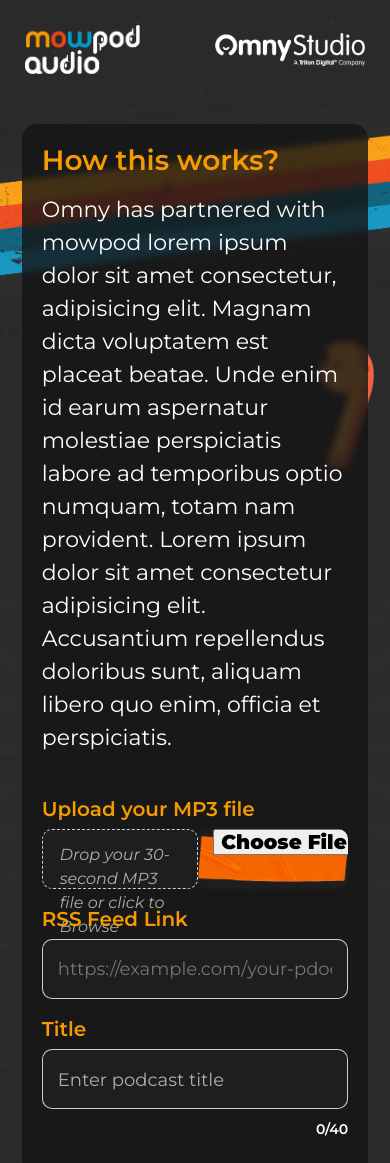
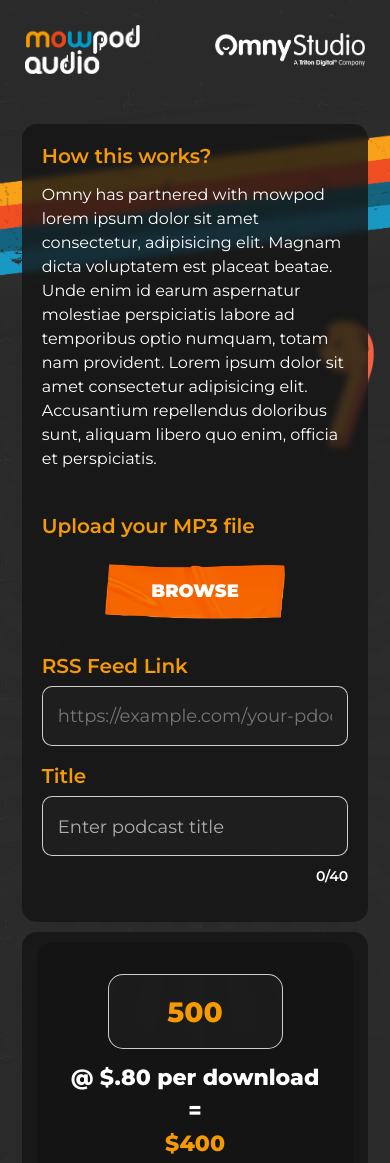
Before and after one commit to snjamsen/omni-studio, a website: page index.html in a window 390 px wide. Shown: the top 1163 px of the page. Drawn offline with Linux system fonts and the light colour scheme.

Commit message:
finish upload button

```diff
--- a/assets/js/main.js
+++ b/assets/js/main.js
@@ -24,44 +24,6 @@
 
 // File input
 
-// dragover and dragenter events need to have 'preventDefault' called
-// in order for the 'drop' event to register.
-// See: https://developer.mozilla.org/en-US/docs/Web/Guide/HTML/Drag_operations#droptargets
-dropContainer.ondragover = dropContainer.ondragenter = function(evt) {
-  evt.preventDefault();
-};
-
-dropContainer.ondrop = function(evt) {
-  // pretty simple -- but not for IE :(
-  fileInput.files = evt.dataTransfer.files;
-
-  // If you want to use some of the dropped files
-  const dT = new DataTransfer();
-  dT.items.add(evt.dataTransfer.files[0]);
-  dT.items.add(evt.dataTransfer.files[3]);
-  fileInput.files = dT.files;
-
-  evt.preventDefault();
-};
-
-
-
-//TODO: Delete before deploy -->
-// Episodes dropdown list
-function show_list() {
-  var episodes = document.getElementById("episodes_id");
-
-  if (episodes.style.display == "block") {
-    episodes.style.display = "none";
-  } else {
-    episodes.style.display = "block";
-  }
-}
-window.onclick = function (event) {
-  if (!event.target.matches(".dropdown_button")) {
-    document.getElementById("episodes_id").style.display = "none";
-  }
-};
 
 // Boost calculate
 let boostResult = document.querySelector(".boost__counter--sum");
--- a/assets/styles/main.css
+++ b/assets/styles/main.css
@@ -105,7 +105,7 @@
     background-color: var(--transparent-gray);
     border-radius: 15px;
 
-    padding: 35px 55px;
+    padding: 35px;
     margin: 10px auto;
     min-width: 300px;
 
@@ -115,7 +115,7 @@
 
 @media screen and (max-width: 1074px) {
     .main>div {
-        padding: 30px 35px;
+        padding: 30px 25px;
     }
 }
 
@@ -128,7 +128,7 @@
 
 @media screen and (max-width: 760px) {
     .main>div {
-        padding: 30px 30px;
+        padding: 25px;
     }
 }
 
@@ -150,8 +150,32 @@
 }
 
 .title-form .how-this-works p {
-    font-size: 22px;
+    font-size: 20px;
     font-weight: 400;
+}
+
+@media screen and (max-width: 920px) {
+    .title-form .how-this-works h4 {
+        font-size: 24px;
+    }
+}
+
+@media screen and (max-width: 740px) {
+    .title-form .how-this-works h4 {
+        font-size: 22px;
+    }
+    .title-form .how-this-works p {
+        font-size: 18px;
+    }
+}
+
+@media screen and (max-width: 500px) {
+    .title-form .how-this-works h4 {
+        font-size: 20px;
+    }
+    .title-form .how-this-works p {
+        font-size: 16px;
+    }
 }
 
 .title-form label {
@@ -307,51 +331,110 @@
 
 .file-upload--container {
     display: flex;
+    justify-content: space-between;
     align-items: center;
+    gap: 20px;
 
     margin-bottom: 15px;
 }
 
 .drop-container {
+    display: flex;
+    align-items: center;
+
     border: 1px dashed var(--input-border);
     border-radius: 10px;
     background-color: var(--input-gray);
+    cursor: pointer;
 
     height: 60px;
-    width: 80%;
+    width: 78%;
 }
 
-.drop-container p {
+@media screen and (max-width: 880px) {
+    .drop-container {
+        display: none;
+    }
+}
+
+.drop-container label {
+    display: flex;
+    align-items: center;
+
     font-size: 20px;
     font-weight: 400;
     font-style: italic;
     color: var(--placeholder-text);
 
-    padding: 13px 17px;
+    width: 100%;
+    height: 100%;
+    padding: 0 23px;
+    margin-bottom: 0;
 }
 
 @media screen and (max-width: 920px) {
-    .drop-container p {
+    .drop-container label {
         font-size: 18px;
     }
 }
 
 @media screen and (max-width: 500px) {
-    .drop-container p {
+    .drop-container label {
         font-size: 16px;
     }
 }
 
-.file-upload input {
-    border: none;
+.file-upload--container .file-input {
+    width: 0.1px;
+	height: 0.1px;
+	opacity: 0;
+	overflow: hidden;
+	position: absolute;
+	z-index: -1;
+}
+
+.file-input-button--conatiner .file-input-button {
+    display: flex;
+    justify-content: center;
+    align-items: center;
+
     cursor: pointer;
-    font-size: 20px;
+    color: #fff;
+    font-size: 18px;
     font-weight: 900;
+    background: url(../images/button.png) no-repeat center;
+    background-size: contain;
+
     text-transform: uppercase;
-    color: #fff;
+    text-align: center;
+    visibility: initial;
+    transition: 0.2s ease;
 
-    width: 150px;
-    margin: 0 auto;
+    height: 60px;
+    width: 180px;
+    margin-right: 0;
+    margin-left: auto;
+    padding: 0;
+}
+
+@media screen and (max-width: 880px) {
+    .file-input-button--conatiner {
+        display: flex;
+        justify-content: center;
+        align-items: center;
+
+        width: 100%;
+    }
+    .file-input-button--conatiner .file-input-button {
+        font-size: 18px;
+
+        margin: 15px auto;
+    }
+}
+
+.file-input-button--conatiner .file-input-button:hover {
+    filter: brightness(110%);
+    transform: scale(1.05) rotate(-2.5deg);
 }
 
 /* Boost counter */
--- a/index.html
+++ b/index.html
@@ -64,12 +64,15 @@
                 </div>
 
                 <div class="file-upload">
-                    <label for="file-input" class="orange-text">Upload your MP3 file</label>
+                    <label for="fileInput" class="orange-text">Upload your MP3 file</label>
                     <div class="file-upload--container">
                         <div class="drop-container" id="dropContainer">
-                            <p>Drop your 30-second MP3 file or click to Browse</p>
-                         </div>
-                        <input type="file" name="file" class="file-input submit-button" id="file-input" accept="audio/*" value="Browse">
+                            <label for="fileInput">Drop your 30-second MP3 file or click to Browse</label>
+                            <input type="file" name="file" class="file-input" id="fileInput" accept="audio/*" value="Browse">
+                        </div>
+                        <div class="file-input-button--conatiner">
+                            <label for="fileInput" class="file-input-button">Browse</label>
+                        </div>
                     </div>
                 </div>
 
```
